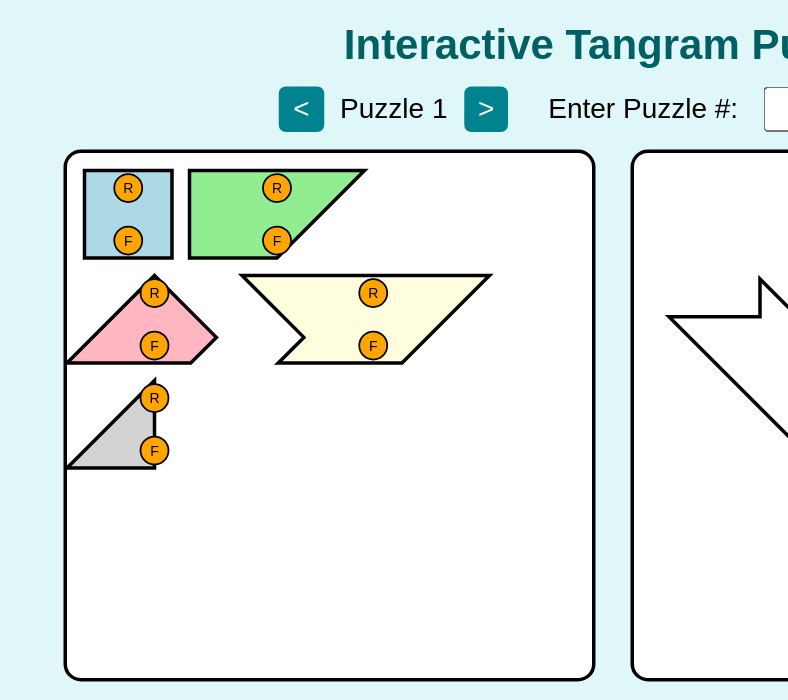
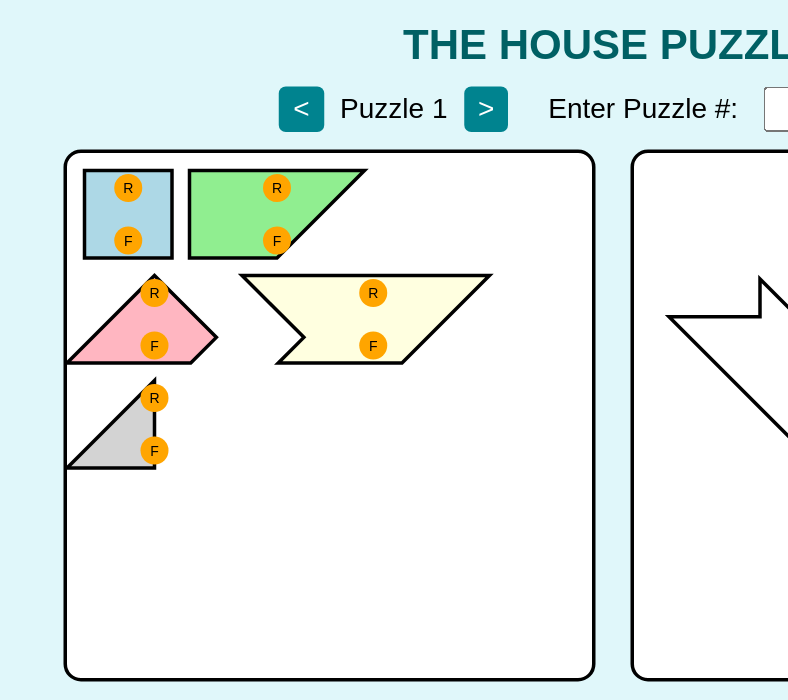
Before and after one commit to appuppanthaadi/HomePuzzle, a plain HTML site: page HousePuzzle.html in a window 1280 px wide. Shown: the top 700 px of the page, without its empty margins (492-1280 px from the left). Drawn offline with Linux system fonts and the light colour scheme.

Commit message:
Add files via upload

```diff
--- a/HousePuzzle.html
+++ b/HousePuzzle.html
@@ -2,7 +2,7 @@
 <html lang="en">
 <head>
   <meta charset="UTF-8">
-  <title>Interactive Tangram Puzzle</title>
+  <title>The HOUSE PUZZLE</title>
   <style>
     /* Scale entire interface up by 25% */
     body {
@@ -124,7 +124,7 @@
   </style>
 </head>
 <body>
-  <h2>Interactive Tangram Puzzle</h2>
+  <h2>THE HOUSE PUZZLE</h2>
 
   <!-- Puzzle Navigation Bar -->
   <div id="puzzle-nav">
@@ -147,11 +147,11 @@
              data-center-x="25" data-center-y="25">
             <polygon points="0,0 50,0 50,50 0,50" fill="lightblue" stroke="black" stroke-width="2"/>
             <g class="rotate-icon" transform="translate(25,10)">
-              <circle cx="0" cy="0" r="8" fill="orange" stroke="black" stroke-width="1"/>
+              <circle cx="0" cy="0" r="8" fill="orange" stroke="black" stroke-width="0"/>
               <text x="0" y="3" text-anchor="middle" font-size="8" fill="black">R</text>
             </g>
             <g class="flip-icon" transform="translate(25,40)">
-              <circle cx="0" cy="0" r="8" fill="orange" stroke="black" stroke-width="1"/>
+              <circle cx="0" cy="0" r="8" fill="orange" stroke="black" stroke-width="0"/>
               <text x="0" y="3" text-anchor="middle" font-size="8" fill="black">F</text>
             </g>
           </g>
@@ -160,37 +160,37 @@
              data-center-x="50" data-center-y="25">
             <polygon points="0,0 100,0 50,50 0,50" fill="lightgreen" stroke="black" stroke-width="2"/>
             <g class="rotate-icon" transform="translate(50,10)">
-              <circle cx="0" cy="0" r="8" fill="orange" stroke="black" stroke-width="1"/>
+              <circle cx="0" cy="0" r="8" fill="orange" stroke="black" stroke-width="0"/>
               <text x="0" y="3" text-anchor="middle" font-size="8" fill="black">R</text>
             </g>
             <g class="flip-icon" transform="translate(50,40)">
-              <circle cx="0" cy="0" r="8" fill="orange" stroke="black" stroke-width="1"/>
+              <circle cx="0" cy="0" r="8" fill="orange" stroke="black" stroke-width="0"/>
               <text x="0" y="3" text-anchor="middle" font-size="8" fill="black">F</text>
             </g>
           </g>
           <!-- Piece C (moved towards center) -->
           <g class="piece" id="pieceC" data-tx="50" data-ty="70" data-rotate="0" data-flipped="0"
              data-center-x="0" data-center-y="25">
-            <polygon points="0,0 35.36,35.36 20.7,50 -50,50" fill="lightpink" stroke="black" stroke-width="2"/>
+            <polygon points="0,0 35.355339,35.355339 20.710678,50 -50,50" fill="lightpink" stroke="black" stroke-width="2"/>
             <g class="rotate-icon" transform="translate(0,10)">
-              <circle cx="0" cy="0" r="8" fill="orange" stroke="black" stroke-width="1"/>
+              <circle cx="0" cy="0" r="8" fill="orange" stroke="black" stroke-width="0"/>
               <text x="0" y="3" text-anchor="middle" font-size="8" fill="black">R</text>
             </g>
             <g class="flip-icon" transform="translate(0,40)">
-              <circle cx="0" cy="0" r="8" fill="orange" stroke="black" stroke-width="1"/>
+              <circle cx="0" cy="0" r="8" fill="orange" stroke="black" stroke-width="0"/>
               <text x="0" y="3" text-anchor="middle" font-size="8" fill="black">F</text>
             </g>
           </g>
           <!-- Piece D (unchanged) -->
           <g class="piece" id="pieceD" data-tx="100" data-ty="70" data-rotate="0" data-flipped="0"
              data-center-x="75" data-center-y="25">
-            <polygon points="0,0 141.42,0 91.42,50 20.7,50 35.36,35.36" fill="lightyellow" stroke="black" stroke-width="2"/>
+            <polygon points="0,0 141.421356,0 91.421356,50 20.710678,50 35.355339,35.355339" fill="lightyellow" stroke="black" stroke-width="2"/>
             <g class="rotate-icon" transform="translate(75,10)">
-              <circle cx="0" cy="0" r="8" fill="orange" stroke="black" stroke-width="1"/>
+              <circle cx="0" cy="0" r="8" fill="orange" stroke="black" stroke-width="0"/>
               <text x="0" y="3" text-anchor="middle" font-size="8" fill="black">R</text>
             </g>
             <g class="flip-icon" transform="translate(75,40)">
-              <circle cx="0" cy="0" r="8" fill="orange" stroke="black" stroke-width="1"/>
+              <circle cx="0" cy="0" r="8" fill="orange" stroke="black" stroke-width="0"/>
               <text x="0" y="3" text-anchor="middle" font-size="8" fill="black">F</text>
             </g>
           </g>
@@ -199,11 +199,11 @@
              data-center-x="0" data-center-y="25">
             <polygon points="0,0 0,50 -50,50" fill="lightgrey" stroke="black" stroke-width="2"/>
             <g class="rotate-icon" transform="translate(0,10)">
-              <circle cx="0" cy="0" r="8" fill="orange" stroke="black" stroke-width="1"/>
+              <circle cx="0" cy="0" r="8" fill="orange" stroke="black" stroke-width="0"/>
               <text x="0" y="3" text-anchor="middle" font-size="8" fill="black">R</text>
             </g>
             <g class="flip-icon" transform="translate(0,40)">
-              <circle cx="0" cy="0" r="8" fill="orange" stroke="black" stroke-width="1"/>
+              <circle cx="0" cy="0" r="8" fill="orange" stroke="black" stroke-width="0"/>
               <text x="0" y="3" text-anchor="middle" font-size="8" fill="black">F</text>
             </g>
           </g>
```
